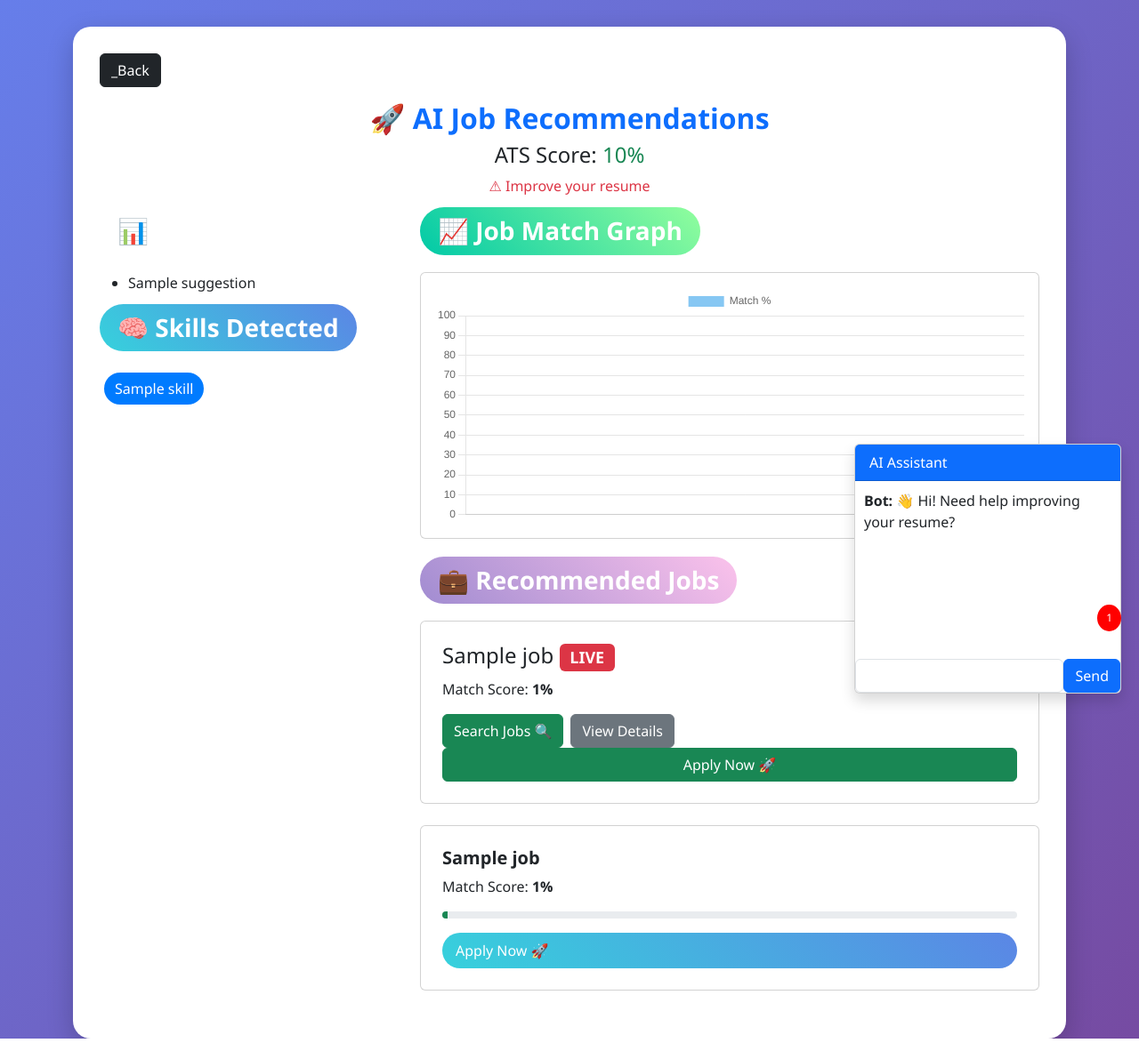
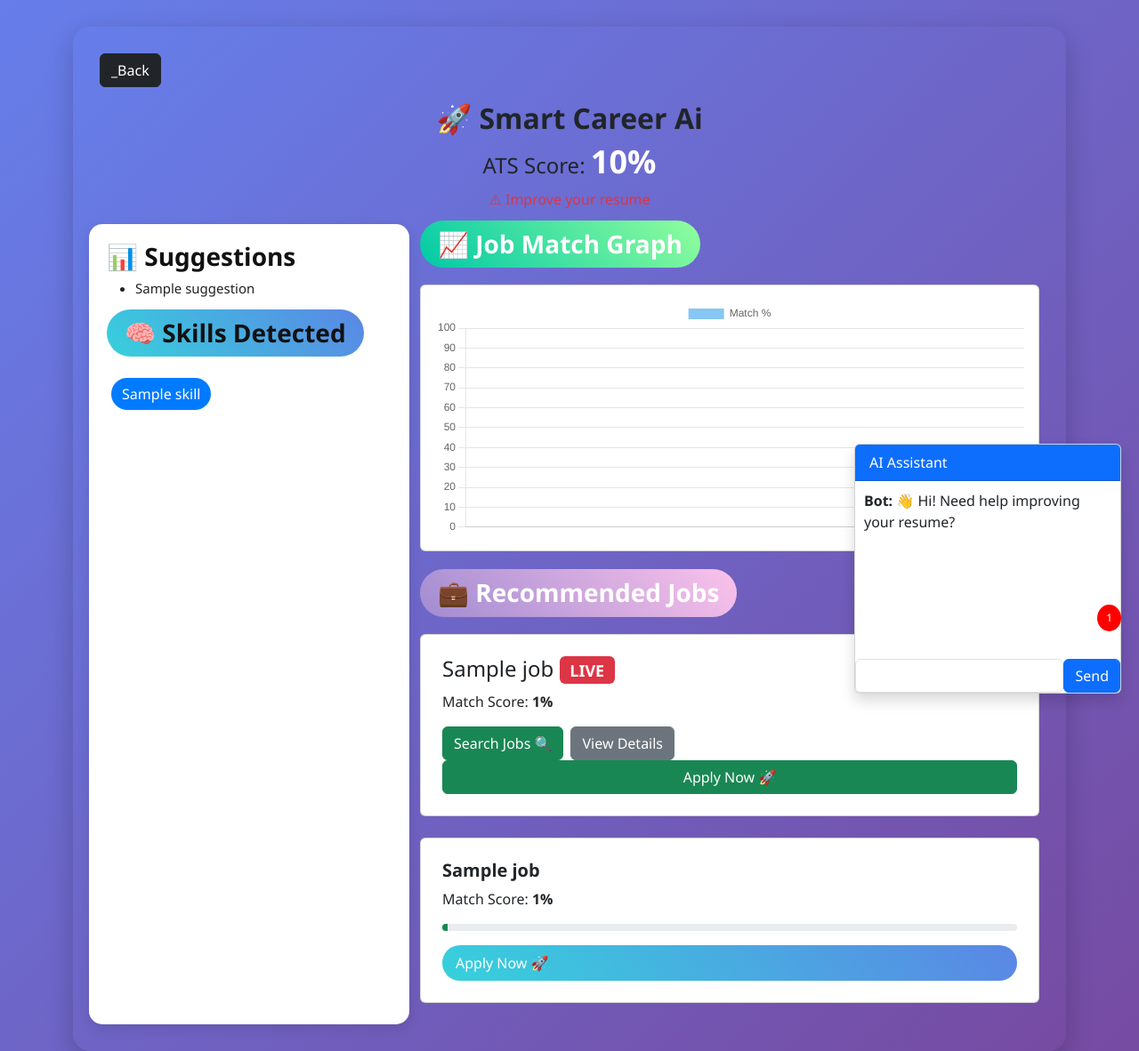
Before and after one commit to KhushiiMishra/job-recommendation-system, a Flask app: template templates/result.html in a window 1280 px wide. Shown: the whole page at 89% size. Run offline with Flask 3, Linux system fonts and the light colour scheme; the template is opened without the code that fills it: most values are stand-ins (such as "Sample title", 1, 10 or a date in 2020).

Commit message:
final working project

```diff
--- a/app.py
+++ b/app.py
@@ -1,14 +1,30 @@
 import os
 import sqlite3
+import requests
+import PyPDF2
+import pandas as pd
+
+from bs4 import BeautifulSoup
+from flask import Flask, render_template, request, redirect
 from sklearn.feature_extraction.text import TfidfVectorizer
 from sklearn.metrics.pairwise import cosine_similarity
-import PyPDF2
-import pandas as pd
-from flask import Flask, render_template, request, redirect, url_for
+
+# =========================
+# Flask App Setup
+# =========================
 
 app = Flask(__name__)
-UPLOAD_FOLDER="uploads"
-app.config['UPLOAD_FOLDER']=UPLOAD_FOLDER
+
+UPLOAD_FOLDER = "resumes"
+app.config['UPLOAD_FOLDER'] = UPLOAD_FOLDER
+
+# Automatically create resumes folder
+os.makedirs(UPLOAD_FOLDER, exist_ok=True)
+
+# =========================
+# Database Setup
+# =========================
+
 def init_db():
     conn = sqlite3.connect("users.db")
     cursor = conn.cursor()
@@ -27,48 +43,69 @@ def init_db():
 
 init_db()
 
-UPLOAD_FOLDER = "resumes"
-app.config['UPLOAD_FOLDER'] = UPLOAD_FOLDER
-
-#web scrap
-import requests
-from bs4 import BeautifulSoup
+# =========================
+# Web Scraping Jobs
+# =========================
 
 def scrape_jobs(selected_role):
-    import requests
-    from bs4 import BeautifulSoup
 
     url = "https://realpython.github.io/fake-jobs/"
-    response = requests.get(url)
-    soup = BeautifulSoup(response.text, 'html.parser')
 
-    jobs = []
-    job_cards = soup.find_all('div', class_='card-content')
+    try:
+        response = requests.get(url)
+        soup = BeautifulSoup(response.text, 'html.parser')
 
-    for job in job_cards:
-        title = job.find('h2').text.strip()
+        jobs = []
 
-        score = len(title) % 100
+        job_cards = soup.find_all('div', class_='card-content')
 
-        if selected_role.lower() == "all" or selected_role.lower() in title.lower():
+        for job in job_cards:
 
-            google_link = "https://www.google.com/search?q=" + title.replace(" ", "+") + "+jobs"
-            original_link = job.find('a')['href']
+            title = job.find('h2').text.strip()
 
-            # ✅ ALWAYS 4 VALUES
-            jobs.append((title, score, google_link, original_link))
+            score = len(title) % 100
 
-    return jobs[:5]
+            if selected_role.lower() == "all" or selected_role.lower() in title.lower():
 
-# ✅ Home Route
+                google_link = (
+                    "https://www.google.com/search?q="
+                    + title.replace(" ", "+")
+                    + "+jobs"
+                )
+
+                original_link = job.find('a')['href']
+
+                jobs.append(
+                    (
+                        title,
+                        score,
+                        google_link,
+                        original_link
+                    )
+                )
+
+        return jobs[:5]
+
+    except:
+        return []
+
+# =========================
+# Home Route
+# =========================
+
 @app.route('/')
 def home():
     return render_template('index.html')
 
-#signup route
-@app.route('/signup', methods=['GET','POST'])
+# =========================
+# Signup Route
+# =========================
+
+@app.route('/signup', methods=['GET', 'POST'])
 def signup():
+
     if request.method == 'POST':
+
         username = request.form['username']
         email = request.form['email']
         password = request.form['password']
@@ -76,8 +113,10 @@ def signup():
         conn = sqlite3.connect("users.db")
         cursor = conn.cursor()
 
-        cursor.execute("INSERT INTO users (username,email,password) VALUES (?,?,?)",
-                       (username,email,password))
+        cursor.execute(
+            "INSERT INTO users (username,email,password) VALUES (?,?,?)",
+            (username, email, password)
+        )
 
         conn.commit()
         conn.close()
@@ -86,82 +125,136 @@ def signup():
 
     return render_template('signup.html')
 
-#login route
-@app.route('/login', methods=['GET','POST'])
+# =========================
+# Login Route
+# =========================
+@app.route('/login', methods=['GET', 'POST'])
 def login():
+
+    error = None
+
     if request.method == 'POST':
+
         email = request.form['email']
         password = request.form['password']
 
         conn = sqlite3.connect("users.db")
         cursor = conn.cursor()
 
-        cursor.execute("SELECT * FROM users WHERE email=? AND password=?",
-                       (email,password))
+        cursor.execute(
+            "SELECT * FROM users WHERE email=? AND password=?",
+            (email, password)
+        )
 
         user = cursor.fetchone()
+
         conn.close()
 
         if user:
             return redirect('/')
+
         else:
-            return "Invalid Credentials"
+            error = "❌ Invalid Email or Password"
 
-    return render_template('login.html')
+    return render_template('login.html', error=error)
 
+# =========================
+# Extract Text From PDF
+# =========================
 
-# ✅ Extract text from PDF
 def extract_text_from_pdf(filepath):
+
     text = ""
-    with open(filepath, 'rb') as file:
-        reader = PyPDF2.PdfReader(file)
-        for page in reader.pages:
-            text += page.extract_text()
+
+    try:
+        with open(filepath, 'rb') as file:
+
+            reader = PyPDF2.PdfReader(file)
+
+            for page in reader.pages:
+
+                extracted = page.extract_text()
+
+                if extracted:
+                    text += extracted
+
+    except:
+        return ""
+
     return text
 
+# =========================
+# Extract Skills
+# =========================
 
-# ✅ Extract Skills
 def extract_skills(text):
+
     skills_list = [
-        'python', 'java', 'c++', 'machine learning',
-        'data science', 'html', 'css', 'javascript',
-        'sql', 'react', 'node', 'django'
+        'python',
+        'java',
+        'c++',
+        'machine learning',
+        'data science',
+        'html',
+        'css',
+        'javascript',
+        'sql',
+        'react',
+        'node',
+        'django'
     ]
+
     found_skills = []
+
     text = text.lower()
 
     for skill in skills_list:
+
         if skill in text:
             found_skills.append(skill)
 
     return found_skills
 
-# Match jobs
+# =========================
+# Match Jobs
+# =========================
+
 def match_jobs(user_text, selected_role):
+
     try:
         jobs = pd.read_csv("jobs_dataset.csv")
+
     except:
         return []
 
     job_descriptions = jobs['skills'].fillna("").tolist()
 
-    # Combine resume + jobs
     all_texts = [user_text] + job_descriptions
 
     vectorizer = TfidfVectorizer()
+
     vectors = vectorizer.fit_transform(all_texts)
 
-    # Compare resume with jobs
-    similarity = cosine_similarity(vectors[0:1], vectors[1:]).flatten()
+    similarity = cosine_similarity(
+        vectors[0:1],
+        vectors[1:]
+    ).flatten()
 
     matched_jobs = []
 
     for i in range(len(similarity)):
+
         score = int(similarity[i] * 100)
+
         job_title = str(jobs.iloc[i]['job_title']).lower()
 
         if score > 5:
-            if selected_role == "all" or selected_role.lower() in job_title:
+
+            if (
+                selected_role == "all"
+                or selected_role.lower() in job_title
+            ):
+
                 matched_jobs.append(
                     (
                         jobs.iloc[i]['job_title'],
@@ -170,33 +263,53 @@ def match_jobs(user_text, selected_role):
                     )
                 )
 
-    # ✅ Remove duplicates
+    # Remove duplicates
     unique_jobs = []
+
     seen = set()
 
     for job in matched_jobs:
+
         if job[0] not in seen:
+
             unique_jobs.append(job)
+
             seen.add(job[0])
 
-    # ✅ Sort by score
-    unique_jobs = sorted(unique_jobs, key=lambda x: x[1], reverse=True)
+    # Sort by score
+    unique_jobs = sorted(
+        unique_jobs,
+        key=lambda x: x[1],
+        reverse=True
+    )
 
-    if len(unique_jobs)<5:
-        extra_jobs=[]
-        for i in range(min(5,len(jobs))):
-            extra_jobs.append((
-                jobs.iloc[i]['job_title'],
-                int(similarity[i]* 100),
-                jobs.iloc[i]['link']
+    # Add extra jobs if less than 5
+    if len(unique_jobs) < 5:
+
+        extra_jobs = []
+
+        for i in range(min(5, len(jobs))):
+
+            extra_jobs.append(
+                (
+                    jobs.iloc[i]['job_title'],
+                    int(similarity[i] * 100),
+                    jobs.iloc[i]['link']
                 )
-                              )
-            return unique_jobs+ extra_jobs
-        return unique_jobs[:10]
+            )
 
-# ✅ Upload Route
-@app.route('/upload', methods=['GET','POST'])
+        return unique_jobs + extra_jobs
+
+    return unique_jobs[:10]
+
+# =========================
+# Upload Resume Route
+
+@app.route('/upload', methods=['GET', 'POST'])
 def upload_file():
+
+    if request.method == 'GET':
+        return redirect('/')
 
     if 'resume' not in request.files:
         return "No file uploaded"
@@ -208,42 +321,37 @@ def upload_file():
 
     selected_role = request.form.get("role", "all")
 
-    filepath = os.path.join(app.config['UPLOAD_FOLDER'], file.filename)
-    filepath=os.path.join(app.config['UPLOAD_FOLDER'],file.filename)
+    filepath = os.path.join(
+        app.config['UPLOAD_FOLDER'],
+        file.filename
+    )
+
     file.save(filepath)
 
     resume_text = extract_text_from_pdf(filepath)
+
     skills = extract_skills(resume_text)
 
     jobs = match_jobs(resume_text, selected_role)
-    scraped_jobs=scrape_jobs(selected_role)
-    return render_template(
-        "result.html",
-        jobs=jobs,
-        scraped_jobs=scraped_jobs,
-        skills=skills
-    )
 
-#recriuter
-@app.route('/recruiter')
-def recruiter():
-    return render_template('recruiter.html')
+    scraped_jobs = scrape_jobs(selected_role)
 
-
-    # ✅ ATS Score
+    # ATS Score
     if jobs:
         ats_score = sum([job[1] for job in jobs]) // len(jobs)
     else:
         ats_score = 0
 
-    # ✅ Graph Data (VERY IMPORTANT)
+    # Graph Data
     job_titles = [job[0] for job in jobs] if jobs else []
+
     job_scores = [job[1] for job in jobs] if jobs else []
 
-    # ✅ Suggestions
+    # Suggestions
     suggestions = []
 
     if ats_score < 30:
+
         suggestions = [
             "Add more relevant skills",
             "Improve resume formatting",
@@ -251,28 +359,50 @@ def recruiter():
         ]
 
     elif ats_score < 60:
+
         suggestions = [
             "Add more technical keywords",
             "Improve project descriptions"
         ]
 
     else:
+
         suggestions = [
             "Your resume looks strong!"
         ]
 
-    # ✅ FINAL RETURN
-    return  render_template(
+    # Remove duplicate suggestions
+    suggestions = list(set(suggestions))
+
+    return render_template(
         "result.html",
         jobs=jobs,
+        scraped_jobs=scraped_jobs,
         skills=skills,
         ats_score=ats_score,
         suggestions=suggestions,
-        job_titles=job_titles,   # MUST
-        job_scores=job_scores,   # MUST
-        scraped_jobs=scraped_jobs
+        job_titles=job_titles,
+        job_scores=job_scores
     )
 
-# ✅ Run App
+
+# =========================
+# Recruiter Route
+# =========================
+
+@app.route('/recruiter')
+def recruiter():
+    return render_template('recruiter.html')
+
+# =========================
+# Run App
+# =========================
+
 if __name__ == '__main__':
-    app.run(debug=True)
+
+    port = int(os.environ.get("PORT", 5000))
+
+    app.run(
+        host='0.0.0.0',
+        port=port
+    )
--- /dev/null
+++ b/runtime.txt
@@ -0,0 +1 @@
+python-3.11.9
--- a/templates/index.html
+++ b/templates/index.html
@@ -135,7 +135,7 @@ button:hover {
      </div>
      <!--about section-->
     <div id="About" class="container section text-center">
-        <h2 class="fw-bold mb-3"> About AI Job Recommendation System 💼</h2>
+        <h2 class="fw-bold mb-3"> About Smart Career Ai System 💼</h2>
         <p class="text-muted">An AI-based system that analyzes resumes, calculate ATS scores, and recommends suitable job opportunities based on skills and profile.</p>
          <div class="row mt-4">
             <div class="col-md-3">
--- a/templates/result.html
+++ b/templates/result.html
@@ -25,7 +25,7 @@
         }
 
         .main-container {
-            background: white;
+            background: linear-gradient(135deg,#667eea,#764ba2);
             border-radius: 20px;
             padding: 30px;
             margin-top: 30px;
@@ -79,6 +79,25 @@
         .btn-apply:hover {
             opacity: 0.8;
         }
+        .col-md-4{
+    background: white;
+    border-radius: 15px;
+    padding: 20px;
+    color: #222;
+    box-shadow: 0px 5px 15px rgba(0,0,0,0.1);
+}
+
+.col-md-4 h3,
+.col-md-4 h4{
+    color: #111;
+    font-weight: bold;
+}
+
+.col-md-4 li{
+    color: #222;
+    margin-bottom: 10px;
+    font-size: 15px;
+}
 
         /* Chatbot Effects */
         .chat-alert {
@@ -113,10 +132,10 @@
 <div class="container">
     <div class="main-container">
         <a href="/" class="btn btn-dark mb-3">_Back</a>
-        <h2 class="text-center text-primary fw-bold">🚀 AI Job Recommendations</h2>
+        <h2 class="text-center fw-bold text white">🚀 Smart Career Ai</h2>
 
         <h4 class="text-center">
-            ATS Score: <span class="text-success">{{ ats_score }}%</span>
+            ATS Score: <span style="color: white;font-size: 36px; font-weight: bold;">{{ ats_score }}%</span>
         </h4>
 
         {% if ats_score < 30 %}
@@ -131,10 +150,10 @@
 
             <!-- LEFT -->
             <div class="col-md-4">
-                <h3 class="section-title">📊 Suggestions</h3>
+                <h3>📊 Suggestions</h3>
                 <ul>
-                    {% for s in suggestions %}
-                        <li>{{ s }}</li>
+                    {% for suggestion in suggestions %}
+                        <li>{{ suggestion}}</li>
                     {% endfor %}
                 </ul>
 
```
Also changed, not shown: templates/login.html (+16 -1 lines).
